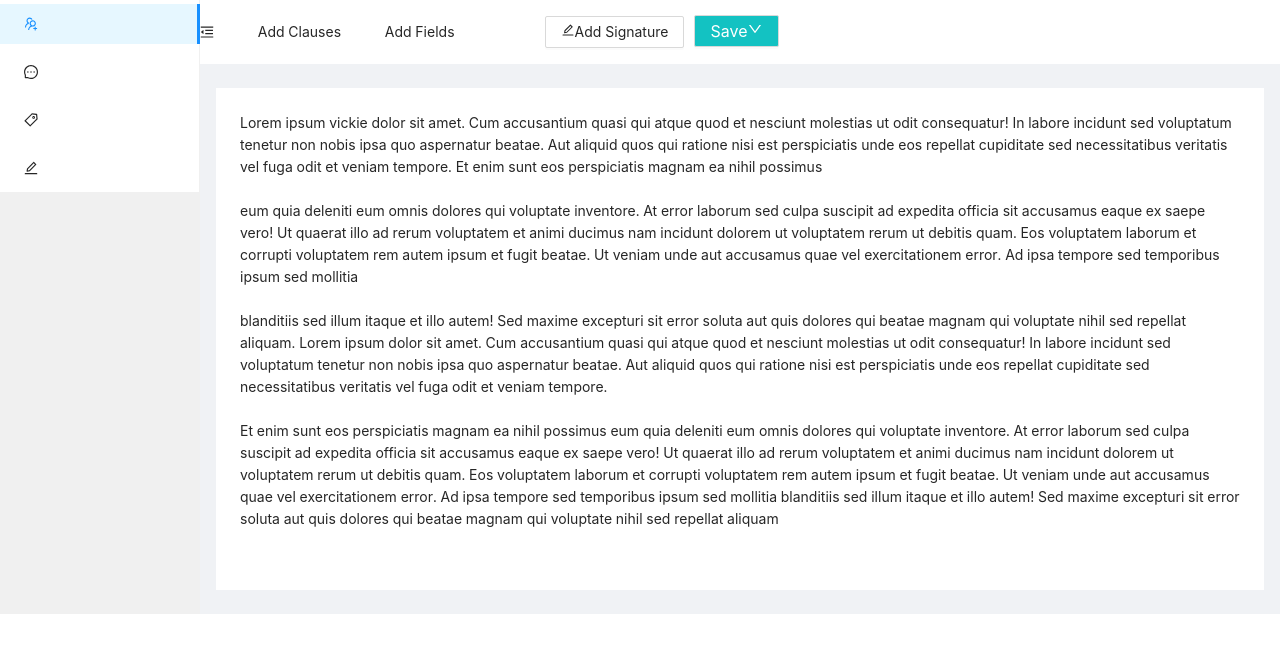
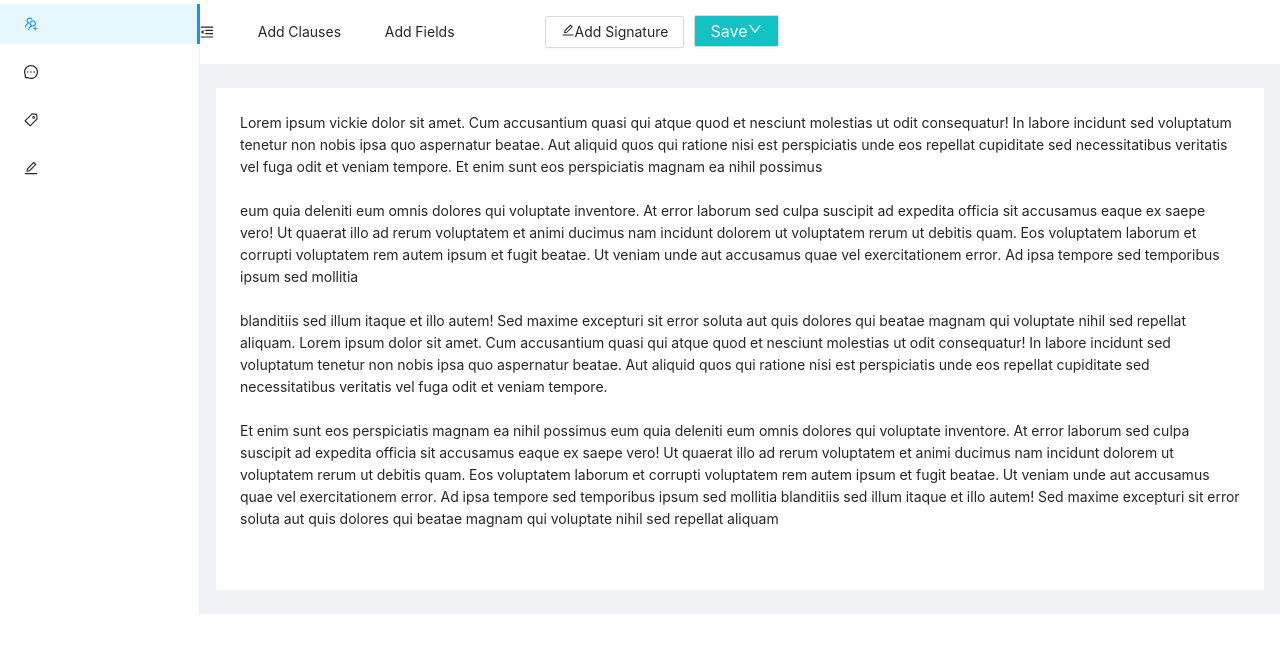
Before and after one commit to Wvignesh/modal-project, a React (Create React App) app: page / in a window 1280 px wide. Shown: the top 652 px of the page. Built offline with nearby package versions, Linux system fonts and the light colour scheme.

Commit message:
comit change

```diff
--- a/src/App.css
+++ b/src/App.css
@@ -199,10 +199,13 @@
     transition: all 0.3s;
 }
 
-  /* span:nth-child(3) {
 
-  display: none !important;
- } */
+.ant-layout-sider-children {
+  height: 100%;
+  margin-top: -0.1px;
+  padding-top: 0.1px;
+  display: flex;
+}
 
  .ant-space-item:nth-child(1){
   display: none;
@@ -211,8 +214,3 @@
   .ant-space{
     padding-top: 10px;
   }
-
-  /* .site-tag-plus {
-    background: #fff;
-    border-style: solid;
-  } */
```
